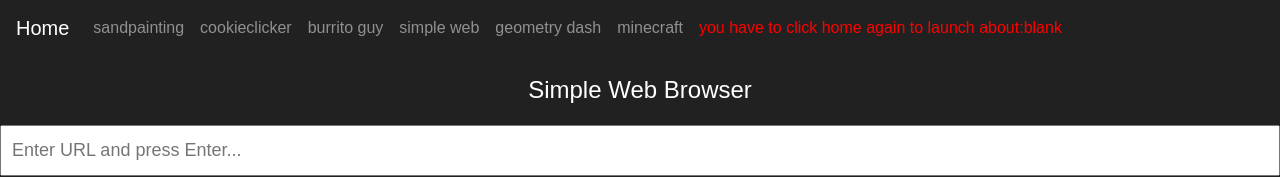
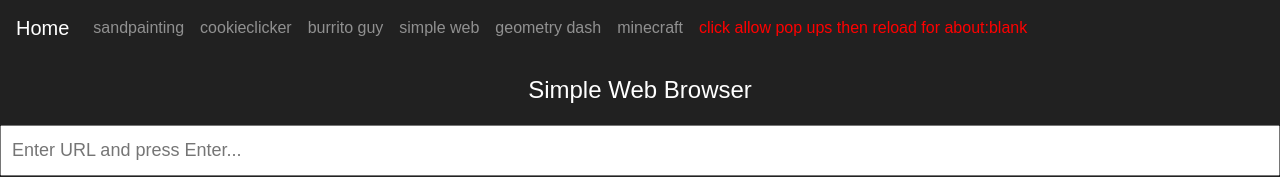
Before and after one commit to Redeye424/school, a Django app: template firstapp/templates/web.html in a window 1280 px wide. Shown: the top 177 px of the page. Run offline with Django 3.2, Linux system fonts and the light colour scheme; the template is opened without the code that fills it, so the values that code supplies are empty; some libraries are stand-ins or nearby versions.

Commit message:
Update base.html

```diff
--- a/firstapp/templates/base.html
+++ b/firstapp/templates/base.html
@@ -39,7 +39,7 @@
               <a class="nav-link" href="#" onclick="create('{% url "minecraft" %}'); return false;">minecraft</a>
             </li>
             <li class="nav-item">
-              <a class="nav-link" style="color:red">you have to click home again to launch about:blank</a>
+              <a class="nav-link" style="color:red">click allow pop ups then reload for about:blank</a>
             </li>
           </ul>
         </div>
```
